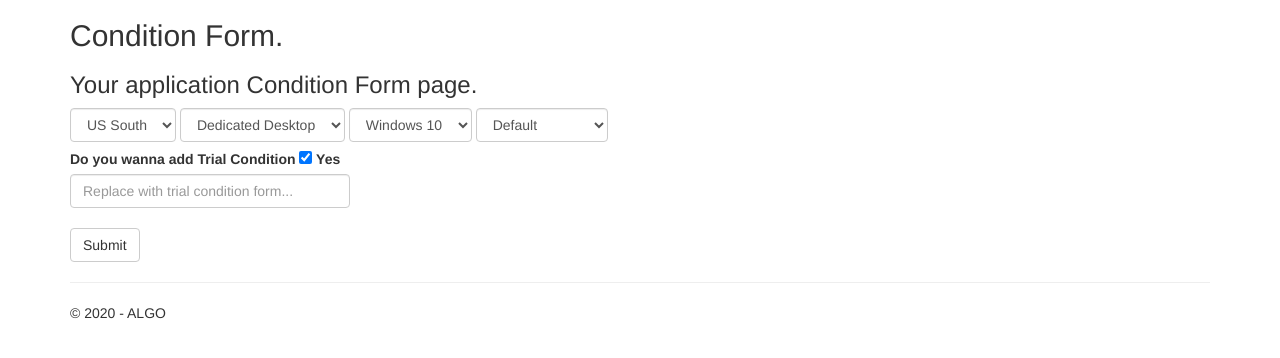
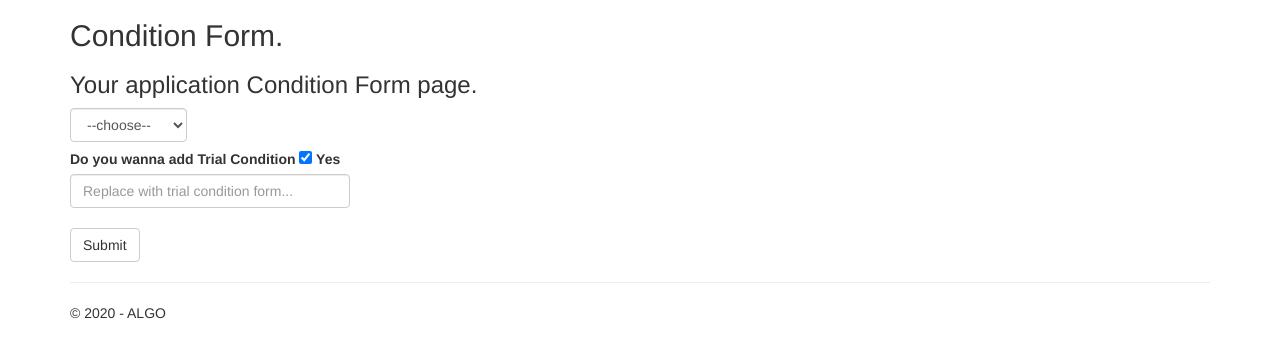
Before and after one commit to PrashanjeetH/Algo, a Django app: page /conditionform/ in a window 1280 px wide. Shown: the part 51-409 px from the top of the page. Run offline with Django 3.2, Linux system fonts and the light colour scheme; a user stored in the database is signed in; parts of the project's set-up code (start-up, migrations or seed data) failed here and were passed over; some libraries are stand-ins or nearby versions.

Commit message:
Working EntryCondition

```diff
--- a/algo/settings.py
+++ b/algo/settings.py
@@ -58,7 +58,10 @@ AUTHENTICATION_BACKENDS = (
 'allauth.account.auth_backends.AuthenticationBackend',
 )
 
-SITE_ID = 1
+ACCOUNT_FORMS = {'login': 'algobt.forms.BootstrapAuthenticationForm'}
+
+
+SITE_ID = 2
 
 LOGIN_REDIRECT_URL = '/'
 
--- a/algobt/models.py
+++ b/algobt/models.py
@@ -3,9 +3,9 @@ from django.contrib.auth.models import User
 
 
 class UserDataModel(models.Model):
-    username = models.ForeignKey(User, on_delete=models.CASCADE, )
+    username = models.ForeignKey(User, on_delete=models.CASCADE,)
     data = models.CharField(max_length=2000)
-    record_file = models.FileField(upload_to='media%H%M%S')
+    # record_file = models.FileField(upload_to='media%H%M%S')
     created_on = models.DateTimeField(auto_now_add=True,)
 
     class Meta:
--- a/algobt/views.py
+++ b/algobt/views.py
@@ -1,6 +1,6 @@
 from datetime import datetime
 from django.shortcuts import render, redirect
-from django.http import HttpRequest, JsonResponse, HttpResponse, Http404
+from django.http import HttpRequest, HttpResponse, Http404, FileResponse
 from django.views.generic import ListView, CreateView, UpdateView
 from django.urls import reverse_lazy
 from django.contrib.auth.decorators import login_required
@@ -56,10 +56,12 @@ def about(request):
 def conditionForm(request):
     if request.user.is_authenticated:
         if request.POST:
-            raw_data = {'username': request.user, 'data': request.POST.dict()}
-            new_data = UserDataModel(**raw_data)
-            new_data.save()
-            return redirect('home')
+            if FormValidation(request):
+                raw_data = {'username': request.user, 'data': request.POST.dict()}
+                new_data = UserDataModel(**raw_data)
+                new_data.save()
+                return redirect('home')
+
         else:
             return render(
                 request,
@@ -89,6 +91,22 @@ def ShowDataRecords(request):
 def DownloadDataRecords(request, record_id):
     # Double check on user autentication
     if request.user.is_authenticated:
-        return HttpResponse("<h1>" + str(record_id) + "</h1>")
+        return FileResponse()  # Pass filePointer as argument
+        # return HttpResponse("<h1>" + str(record_id) + "</h1>")
     else:
         return Http404('NOT FOUND')
+
+
+def FormValidation(raw_data):
+    if raw_data.POST:
+        print("Successfull!\n")
+        # print(raw_data.user)
+        # print(raw_data.user.username)
+        # print(raw_data.user.first_name)
+        # print(raw_data.user.last_name)
+        # print(raw_data.user.email)
+        # print(raw_data.content_params)
+        # print(raw_data.path)
+        dict_data = raw_data.POST.dict()
+        print(dict_data)
+    return True
--- a/templates/app/conditionform.html
+++ b/templates/app/conditionform.html
@@ -9,36 +9,63 @@
     <form method="post" class="">
         {% csrf_token %}
         <fieldset id="chained-set">
-        <label for="datacenter">
-            <select id="datacenter" class="form-control" name="datacenter">
-                <option value="am1">US North</option>
-                <option value="am2" selected="selected">US South</option>
-                <option value="em1">Europe</option>
+{# Entry Condition Form Set #}
+        <label for="enc-field-1">
+            <select id="enc-field-1" class="form-control" name="enc-field-1">
+                <option selected disabled >--choose--</option>
+                <option value="{% now "h:i:s" %}">Time</option>
+                <option value="{% now "W l" %}">Day</option>
+                <option value="ma">MA_Cross</option>
+                <option value="bb">BB</option>
+                <option value="st">ST</option>
+                <option value="macd">MACD</option>
+                <option value="pattern">Pattern No.</option>
             </select>
         </label>
 
-        <label for="desktoptype">
-            <select id="desktoptype" class="form-control" name="desktoptype">
-                <option value="xd_dedicated" data-available-with="am1,am2,em1">Dedicated Desktop</option>
-                <option value="xd_pooled" data-available-with="em1">Pooled Desktop</option>
-                <option value="xa_shared" selected="selected" data-available-with="am1,em1">Shared Desktop</option>
+        <label for="enc-field-1-level-1" >
+            <select id="enc-field-1-level-1" style="display: none" class="form-control" name="enc-field-1-level-1">
+                <option value="ma_short" selected="selected" data-available-with="ma">Short</option>
+                <option value="ma_long" data-available-with="ma">Long</option>
+                <option value="bb_length" data-available-with="bb">Length</option>
+                <option value="bb_mult" data-available-with="bb">Mult</option>
+                <option value="st_length" data-available-with="st">Length</option>
+                <option value="st_factor" data-available-with="st">Factor</option>
+                <option value="macd_fast" data-available-with="macd">Fast L</option>
+                <option value="macd_slow" data-available-with="macd">slow L</option>
+                <option value="macd_source" data-available-with="macd">Source</option>
+                <option value="pattern_1" data-available-with="pattern">1</option>
+                <option value="pattern_2" data-available-with="pattern">2</option>
+                <option value="pattern_3" data-available-with="pattern">3</option>
+                <option value="pattern_4" data-available-with="pattern">4</option>
             </select>
         </label>
 
-        <label for="os">
-            <select id="os" name="os" class="form-control">
-                <option value="windows 7" data-available-with="am1+xd_dedicated,am2+xd_dedicated,em1+xd_dedicated,em1+xd_pooled">Windows 7</option>
-                <option value="windows 10" selected="selected" data-available-with="am1+xd_dedicated,am2+xd_dedicated,em1+xd_dedicated">Windows 10</option>
-                <option value="ws08" data-available-with="am1+xa_shared,em1+xa_shared">Server 2008 R2</option>
-                <option value="ws16" selected="selected" data-available-with="am1+xa_shared">Server 2016</option>
+        <label for="enc-field-1-level-2" >
+            <select id="enc-field-1-level-2" style="display: none" name="enc-field-1-level-2" class="form-control">
+                <option value="wasd" selected="selected" data-available-with="ma+ma_short">mashort 1</option>
+                {% for i in '12345678' %}
+                {% endfor %}
+            </select>
+        </label>
+        <label for="time_">
+            <input type="time" max="15:30" min="09:15" required id="time_" name="time_field_4" class="form-control" style="display: none">
+        </label>
+        <label for="day_">
+            <select id="day_" style="display: none" class="form-control" name="day_field_4">
+                <option value="monday" selected="selected">Monday</option>
+                <option value="tuesday">Tuesday</option>
+                <option value="wednesday">Wednesday</option>
+                <option value="thursday">Thursday</option>
+                <option value="friday">Friday</option>
             </select>
         </label>
 
-        <label for="bu">
-            <select id="bu" class="form-control" name="bu">
-                <option value="default" selected="selected" data-available-with="am1+*+*,am2+*+*,em1+*+*,ap1+*+*">Default</option>
-                <option value="fin" data-available-with="am1+xd_dedicated+windows*,am2+xd_dedicated+windows 7">Financial</option>
-                <option value="lac" data-available-with="am1+xd_dedicated+*,am2+xd_dedicated+*">Latin America</option>
+        <label for="enc-field-4">
+            <select id="enc-field-4" style="display: none" class="form-control" name="enc-field-4">
+                <option value="default" selected="selected" data-available-with="am1,am2,em1">Default</option>
+                <option value="fin" data-available-with="am1">Financial</option>
+                <option value="lac" data-available-with="am1,am2">Latin America</option>
             </select>
         </label>
     </fieldset>
@@ -46,7 +73,7 @@
         <div class="checkbox-card">
             <label for="">
                 <strong>Do you wanna add Trial Condition</strong>
-                <input type="checkbox" class="trial_cond" checked> Yes
+                <input type="checkbox" class="trial_cond" checked name="checkbox"> Yes
             </label>
             <div class="pass-box">
                 <input type="text"
@@ -66,9 +93,9 @@
     <script src="https://code.jquery.com/jquery-3.3.1.slim.min.js" integrity="sha384-q8i/X+965DzO0rT7abK41JStQIAqVgRVzpbzo5smXKp4YfRvH+8abtTE1Pi6jizo" crossorigin="anonymous"></script>
     <script src="{% static '/app/scripts/jquery.chainedTo.min.js' %}" type="text/javascript" charset="utf-8"></script>
     <script>
-        $("#desktoptype").chainedTo("#datacenter");
-        $("#os").chainedTo("#datacenter,#desktoptype");
-        $("#bu").chainedTo("#datacenter,#desktoptype,#os");
+        $("#enc-field-1-level-1").chainedTo("#enc-field-1");
+        $("#enc-field-1-level-2").chainedTo("#enc-field-1,#enc-field-1-level-1");
+        $("#enc-field-4").chainedTo("#enc-field-1");
 
       	$(function(){
       		$(".trial_cond").click(function(event) {
@@ -81,5 +108,35 @@
       			}
       		});
       	})
+
+        $(document).ready(function(){
+            $('#enc-field-1').on('change', function() {
+                if ( this.value === '{% now "h:i:s" %}') {
+                    $("#time_").show();
+                    $("#day_").hide().val('');
+                    $("#enc-field-1-level-1").hide().val('');
+                    $("#enc-field-4").hide().val('');
+                    $("#enc-field-1-level-2").hide().val('');
+                }
+                else if (this.value === '{% now "W l" %}'){
+                    $("#day_").show();
+                    $("#time_").hide().val('');
+                    $("#enc-field-1-level-1").hide().val('');
+                    $("#enc-field-4").hide().val('');
+                    $("#enc-field-1-level-2").hide().val('');
+                }
+                else {
+                    $("#time_").hide().val('');
+                    $("#day_").hide().val('');
+                    $("#enc-field-1-level-1").show();
+                    $("#enc-field-1-level-1").show();
+                    $("#enc-field-1-level-2").show();
+                }
+                if (this.value === 'pattern')   {
+                    $("#enc-field-1-level-2").hide().val('');
+                }
+            });
+        });
+
     </script>
 {% endblock %}
```
Also changed, not shown: algobt/migrations/0001_initial.py, algobt/migrations/0002_auto_20201104_0319.py (deleted), algobt/migrations/0003_auto_20201104_0335.py (deleted), db.sqlite3.
